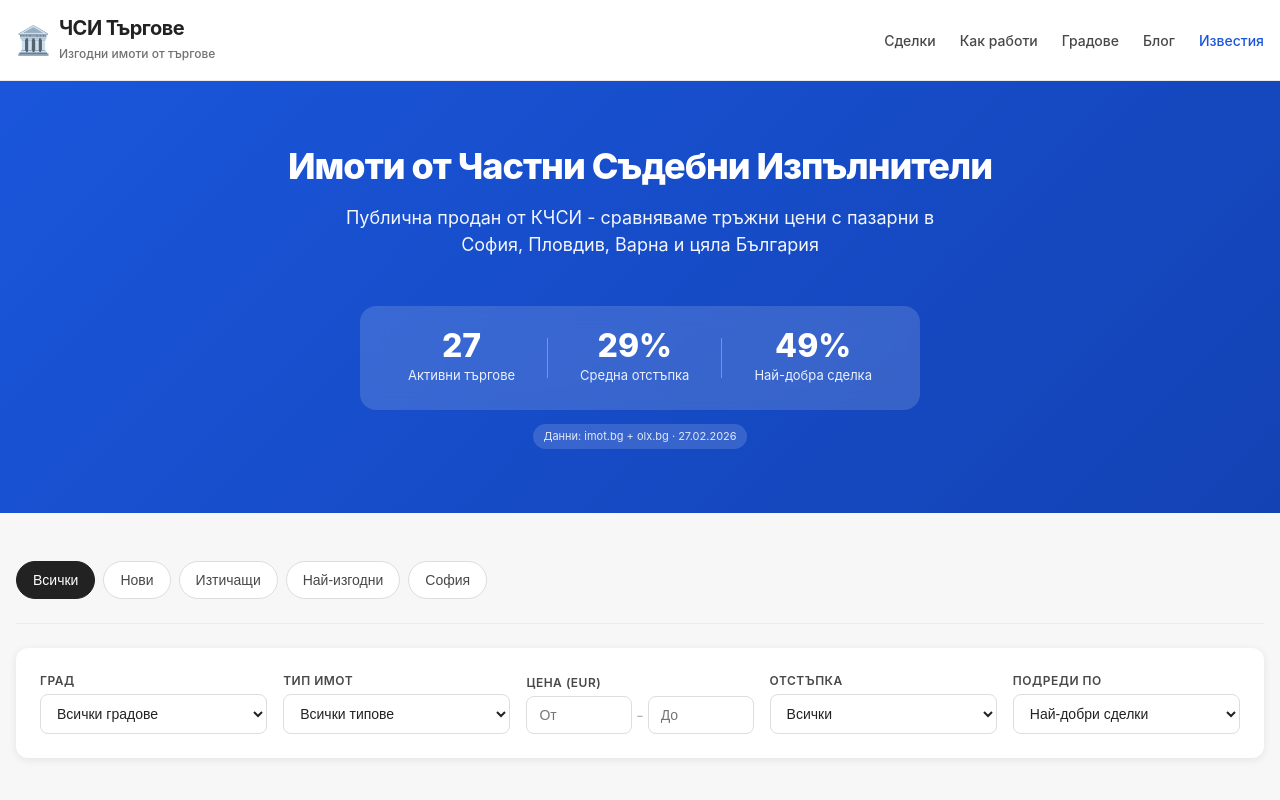
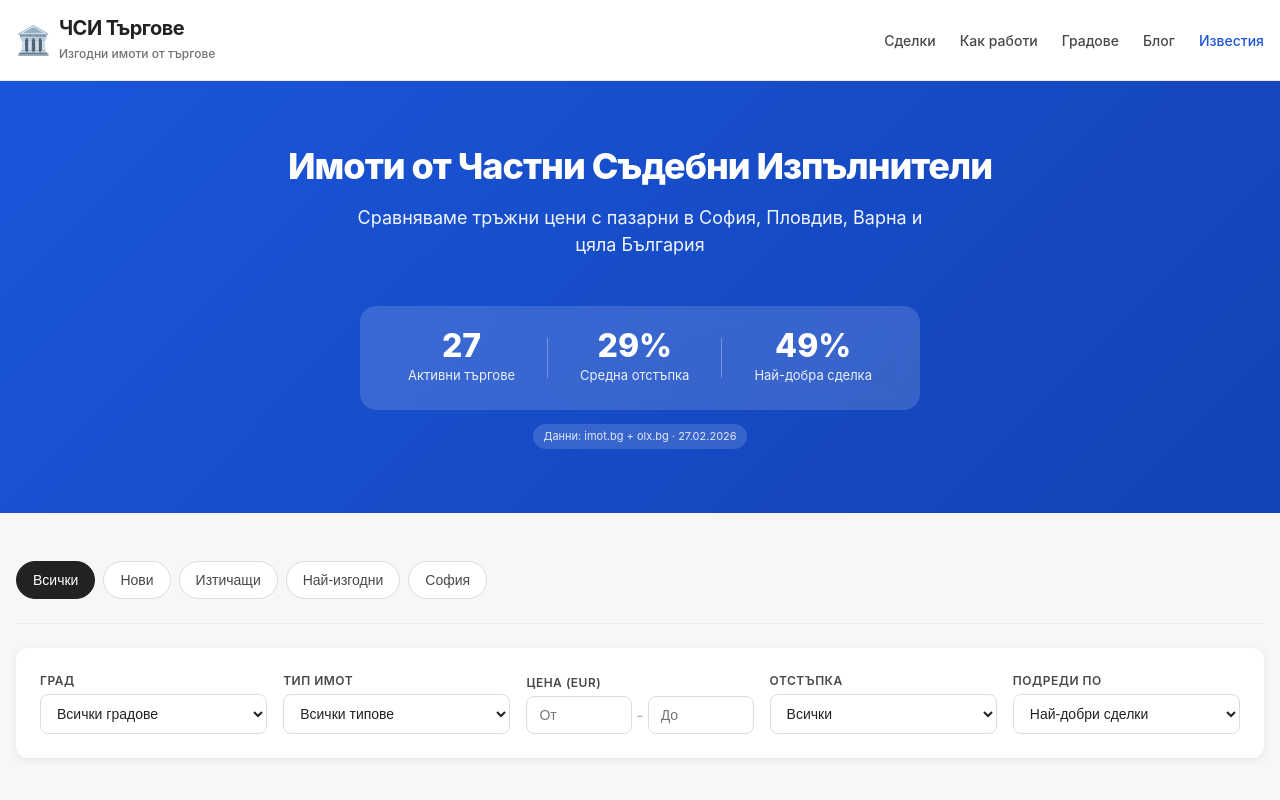
Before and after one commit to MartinPetrov8/real-estate-price-matching, a browser extension: page index.html in a window 1280 px wide. Shown: the top 800 px of the page. Drawn offline with Linux system fonts and the light colour scheme.

Commit message:
copy: simplify hero subtitle

```diff
--- a/index.html
+++ b/index.html
@@ -153,7 +153,7 @@
         <div class="container">
             <div class="hero-content">
                 <h2 class="hero-title">Имоти от Частни Съдебни Изпълнители</h2>
-                <p class="hero-subtitle">Публична продан от КЧСИ - сравняваме тръжни цени с пазарни в София, Пловдив, Варна и цяла България</p>
+                <p class="hero-subtitle">Сравняваме тръжни цени с пазарни в София, Пловдив, Варна и цяла България</p>
                 <div class="hero-stats" id="heroStats">
                     <div class="hero-stat">
                         <span class="hero-stat-value" id="heroTotalDeals">0</span>
```
